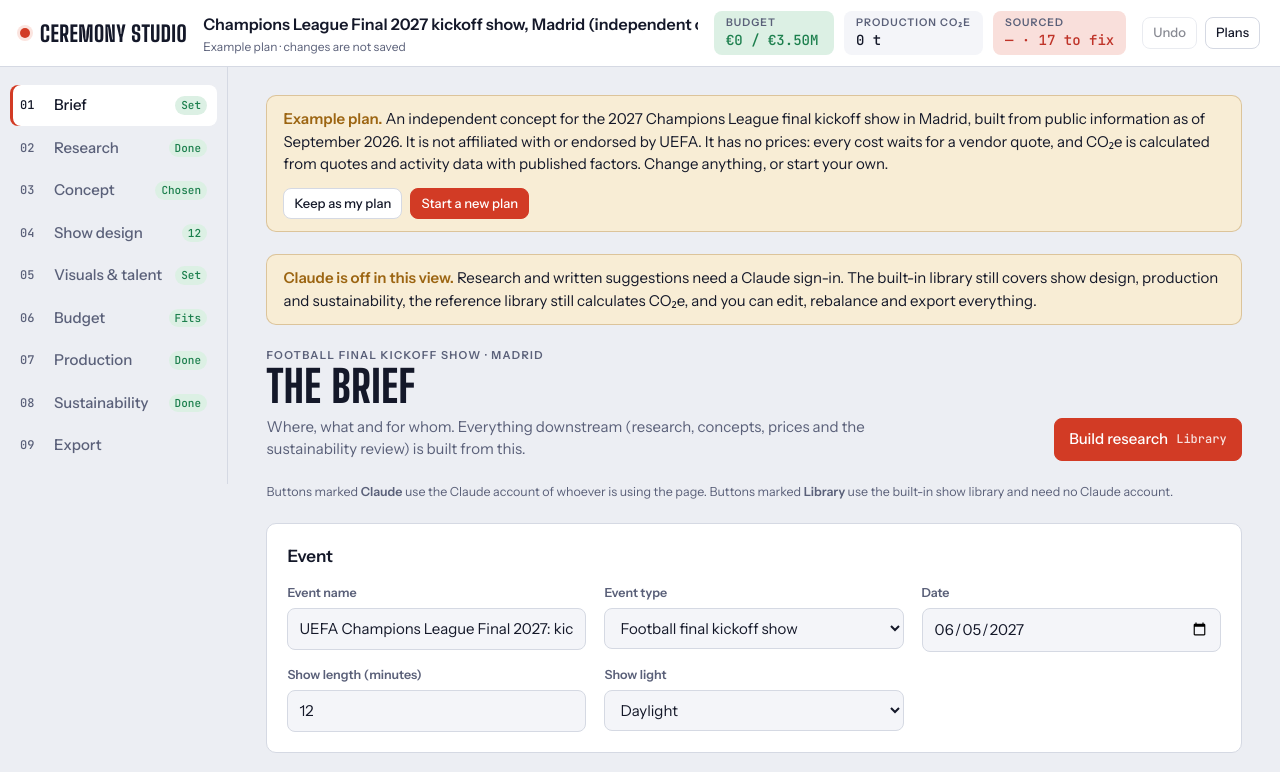
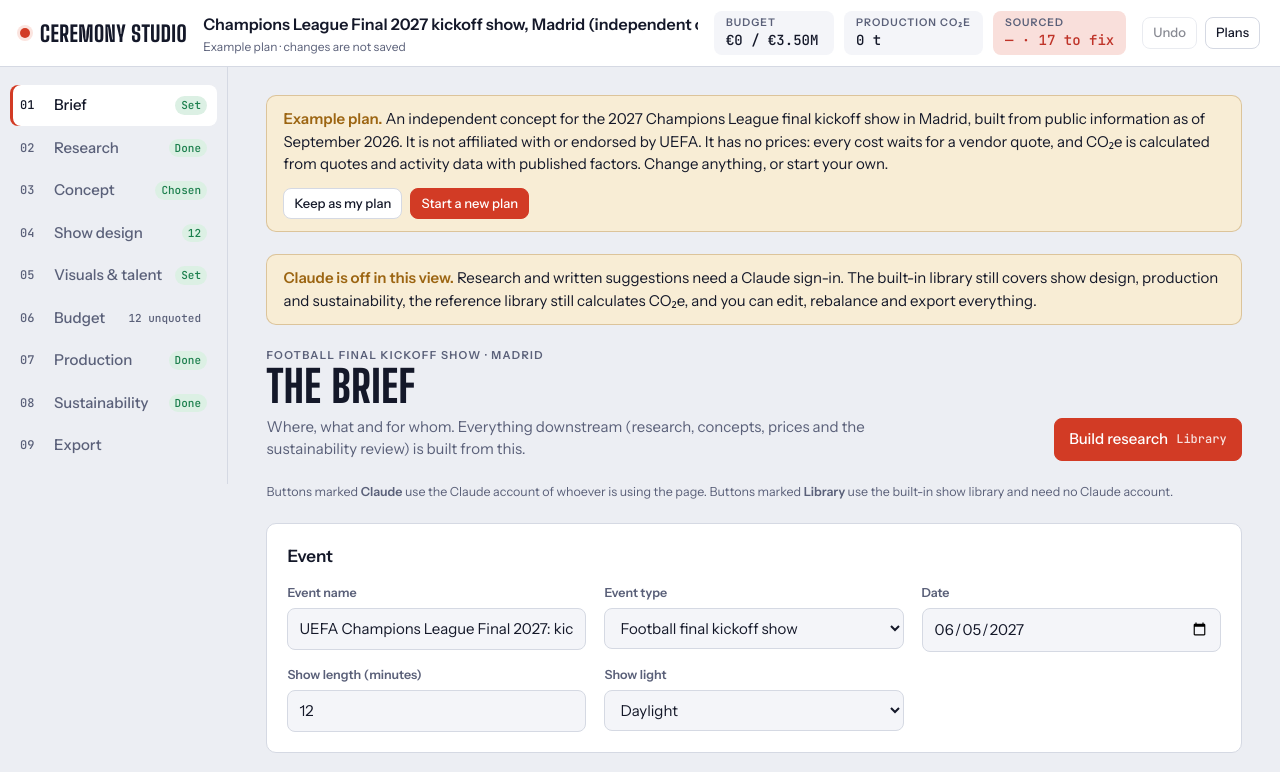
Before and after one commit to chhavisdesk-web/ceremony-studio, a plain HTML site: page index.html in a window 1280 px wide. Shown: the top 772 px of the page. Drawn offline with Linux system fonts and the light colour scheme.

Commit message:
Don't call the budget "fits" while elements are unquoted
Unquoted elements count as zero, so the budget status, top-bar readout and
headroom pill now say how many elements still need a quote instead of
showing the plan as within budget.

Co-Authored-By: Claude Opus 5.5 <noreply@anthropic.com>
Claude-Session: https://claude.ai/code/session_01BucK91Zbe2Gch96oAtZ9en

```diff
--- a/index.html
+++ b/index.html
@@ -2198,7 +2198,7 @@ function render() {
 }
 function renderTop() {
   const t = totals(), cov = coverage();
-  const cls = !t.cap ? '' : t.total > t.cap ? 'over' : 'under';
+  const cls = !t.cap ? '' : t.total > t.cap ? 'over' : t.unquoted ? '' : 'under';
   $('#readouts').innerHTML = `
     <div class="readout ${cls}"><span class="k">Budget</span><span class="v">${money(t.total)} / ${t.cap ? money(t.cap) : '—'}</span></div>
     <div class="readout"><span class="k">Production CO₂e</span><span class="v">${tonnes(calcCarbon(plan).showT)}</span></div>
@@ -2212,7 +2212,7 @@ function stepStatus(k) {
     case 'research': return plan.research ? ['done', 'Done'] : ['todo', '—'];
     case 'concept': return plan.conceptId ? ['done', 'Chosen'] : plan.concepts.length ? ['todo', plan.concepts.length + ' ideas'] : ['todo', '—'];
     case 'design': return plan.elements.length ? ['done', plan.elements.length] : ['todo', '—'];
-    case 'budget': return !plan.elements.length ? ['todo', '—'] : t.cap && t.total > t.cap ? ['over', 'Over'] : ['done', 'Fits'];
+    case 'budget': return !plan.elements.length ? ['todo', '—'] : t.cap && t.total > t.cap ? ['over', 'Over'] : t.unquoted ? ['todo', t.unquoted + ' unquoted'] : ['done', 'Fits'];
     case 'look': return plan.artists.length || validLook(plan.look) || plan.images.length ? ['done', 'Set'] : ['todo', '—'];
     case 'production': return plan.production ? ['done', 'Done'] : ['todo', '—'];
     case 'sustainability': return plan.sustainability || plan.prevReport ? ['done', 'Done'] : ['todo', '—'];
@@ -2448,7 +2448,7 @@ function vBudget() {
   (plan.lines || []).forEach(l => byCat[l.category] = (byCat[l.category] || 0) + (hasCost(l) ? +l.cost : 0));
   const cov = coverage();
   const cats = Object.entries(byCat).sort((a, b) => b[1] - a[1]); const cmax = cats[0]?.[1] || 1;
-  const status = !t.cap ? '' : t.total > t.cap ? `<span class="pill bad">${money(t.total - t.cap)} over</span>` : `<span class="pill ok">${money(t.cap - t.total)} headroom</span>`;
+  const status = !t.cap ? '' : t.total > t.cap ? `<span class="pill bad">${money(t.total - t.cap)} over${t.unquoted ? ', before unquoted elements' : ''}</span>` : t.unquoted ? `<span class="pill warn">${money(t.cap - t.total)} left, but ${t.unquoted} element${t.unquoted === 1 ? ' is' : 's are'} not quoted yet</span>` : `<span class="pill ok">${money(t.cap - t.total)} headroom</span>`;
   return `${head('Budget', 'Quoted costs only, compared with your cap. Every figure needs a source (vendor quote, invoice or rate card); anything without one is listed below.', `<button class="btn primary" data-act="fit">Fit to budget</button><button class="btn" data-act="headroom">Use headroom</button>`)}
   ${cmdBar()}
   ${coveragePanel(cov)}
```
